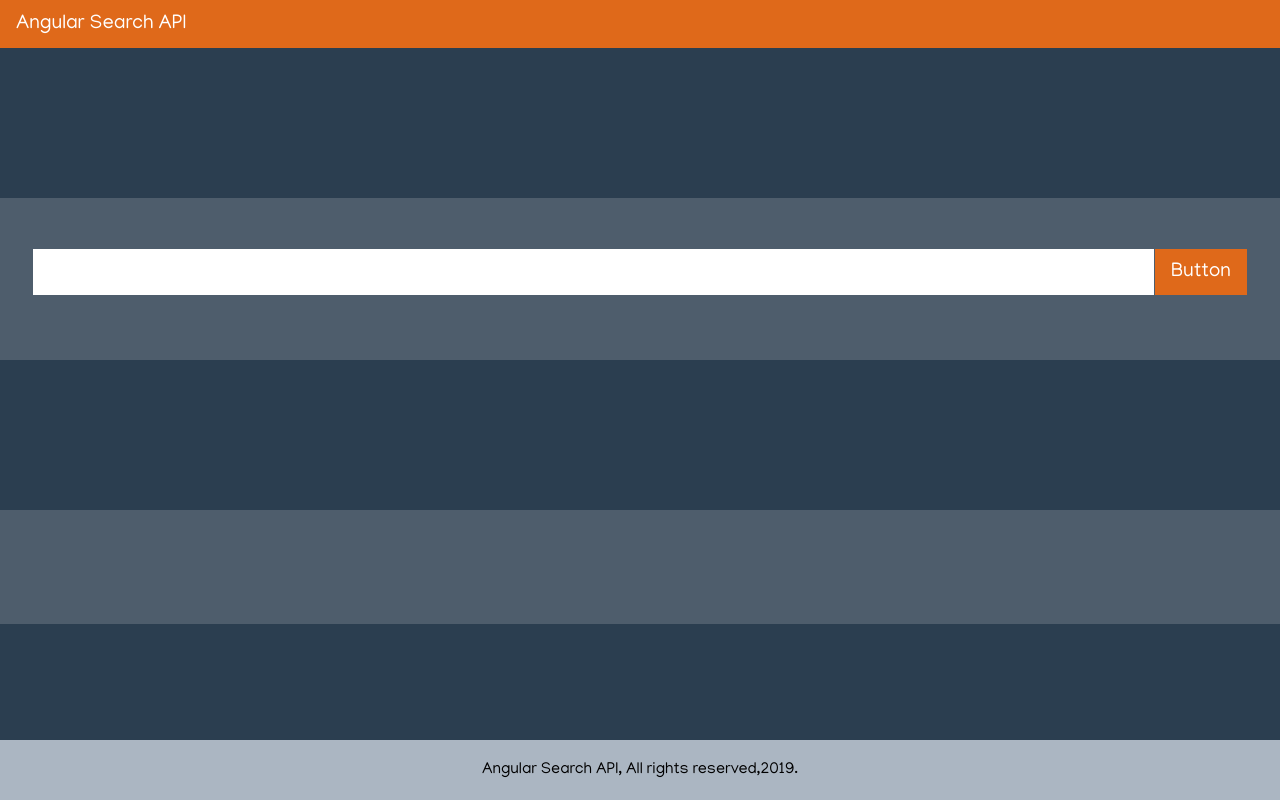
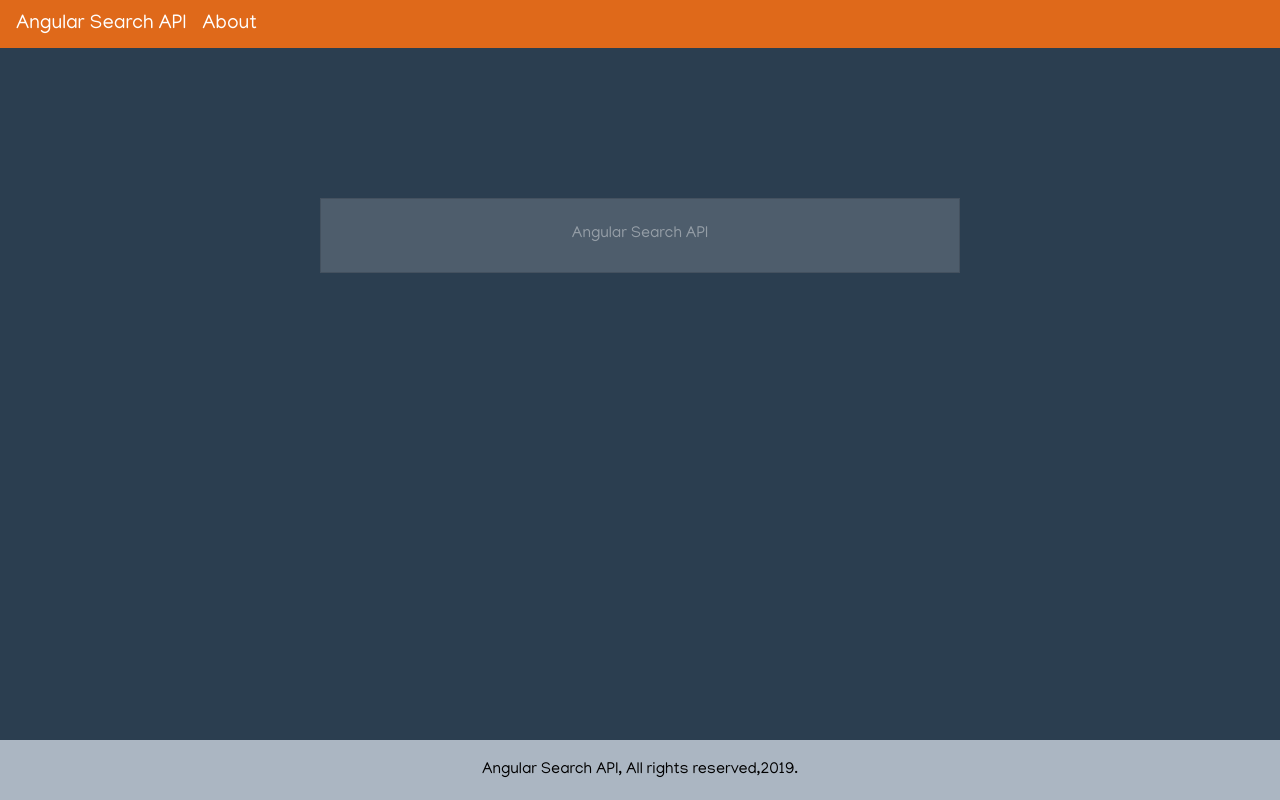
Before and after one commit to nestorjunior/angular-search-api, an Angular app: page /about in a window 1280 px wide. Before the commit this address led to /. Built offline with nearby package versions, Linux system fonts and the light colour scheme.

Commit message:
get input element

```diff
--- a/package.json
+++ b/package.json
@@ -22,6 +22,7 @@
     "@fortawesome/fontawesome-free": "^5.10.2",
     "bootswatch": "^4.3.1",
     "rxjs": "~6.4.0",
+    "rxjs-compat": "^6.5.3",
     "tslib": "^1.10.0",
     "zone.js": "~0.9.1"
   },
--- a/src/app/about/about.component.css
+++ b/src/app/about/about.component.css
@@ -0,0 +1,5 @@
+.card {
+	margin-top: 150px;
+	width: 50%;
+	left: 25%;
+}
--- a/src/app/about/about.component.html
+++ b/src/app/about/about.component.html
@@ -1,3 +1,6 @@
-<div class="container">
-	<span>Angular Search API, All rights reserved,2019.</span>
+<div class="card text-center">
+  <div class="card-body">
+    <h4 class="card-title"></h4>
+    <h6 class="card-subtitle mb-2 text-muted">Angular Search API</h6>
+  </div>
 </div>
--- a/src/app/app-routing.module.ts
+++ b/src/app/app-routing.module.ts
@@ -1,8 +1,13 @@
 import { NgModule } from '@angular/core';
 import { Routes, RouterModule } from '@angular/router';
 
+import { ContentComponent } from './content/content.component';
+import { AboutComponent } from './about/about.component';
 
-const routes: Routes = [];
+const routes: Routes = [
+	{ path: '', component: ContentComponent },
+	{ path: 'about', component: AboutComponent }
+];
 
 @NgModule({
   imports: [RouterModule.forRoot(routes)],
--- a/src/app/app.component.html
+++ b/src/app/app.component.html
@@ -1,5 +1,5 @@
 <app-header></app-header>
 
-<app-content></app-content>
+<router-outlet></router-outlet>
 
 <app-footer></app-footer>
--- a/src/app/content/content.component.html
+++ b/src/app/content/content.component.html
@@ -1,22 +1,10 @@
 <div class="jumbotron">
 
 	<div class="input-group input-group-lg">
-	  <input type="text" class="form-control" aria-label="Large" aria-describedby="inputGroup-sizing-sm">
+	  <input type="text" class="form-control" aria-label="Large" (keyup)="search($event)">
 	  <div class="input-group-append">
 	    <button class="btn btn-primary btn-outline-secondary" type="button">Button</button>
 	  </div>
 	</div>
 
 </div>
-
-<div class="jumbotron">
-
-	<ul class="list-group">
-	  <li *ngFor="let item of items" class="list-group-item d-flex justify-content-between align-items-center">
-	    <span class="badge badge-primary badge-pill">{{ item.id }}</span>
-	    {{ item.title }}
-	    <img src="{{ item.thumbnailUrl }}" alt="">
-	  </li>
-	</ul>
-
-</div>
--- a/src/app/content/content.component.ts
+++ b/src/app/content/content.component.ts
@@ -1,6 +1,8 @@
 import { Component, OnInit } from '@angular/core'
 import { SearchService } from '../search.service'
 import { Item } from '../shared/items.model'
+
+import { Observable } from 'rxjs/Rx'
 
 @Component({
   selector: 'app-content',
@@ -18,4 +20,8 @@ export class ContentComponent implements OnInit {
 
 	}
 
+	public search(event: Event): void {
+		console.log((<HTMLInputElement>event.target).value)
+	}
+
 }
--- a/src/app/header/header.component.html
+++ b/src/app/header/header.component.html
@@ -1,3 +1,5 @@
 <nav class="navbar navbar-expand-lg navbar-dark bg-primary">
-  <a class="navbar-brand" href="#">Angular Search API</a>
+  <a class="navbar-brand" routerLink="/">Angular Search API</a>
+
+  <a class="navbar-brand" routerLink="/about">About</a>
 </nav>
--- a/src/app/search.service.ts
+++ b/src/app/search.service.ts
@@ -9,6 +9,4 @@ export class SearchService {
 
 	constructor(private http: HttpClient) { }
 
-
-
 }
```
Also changed, not shown: src/app/items.model.ts (deleted, +0 -8 lines), 1 other file (tests, documents, lock files or other folders).
